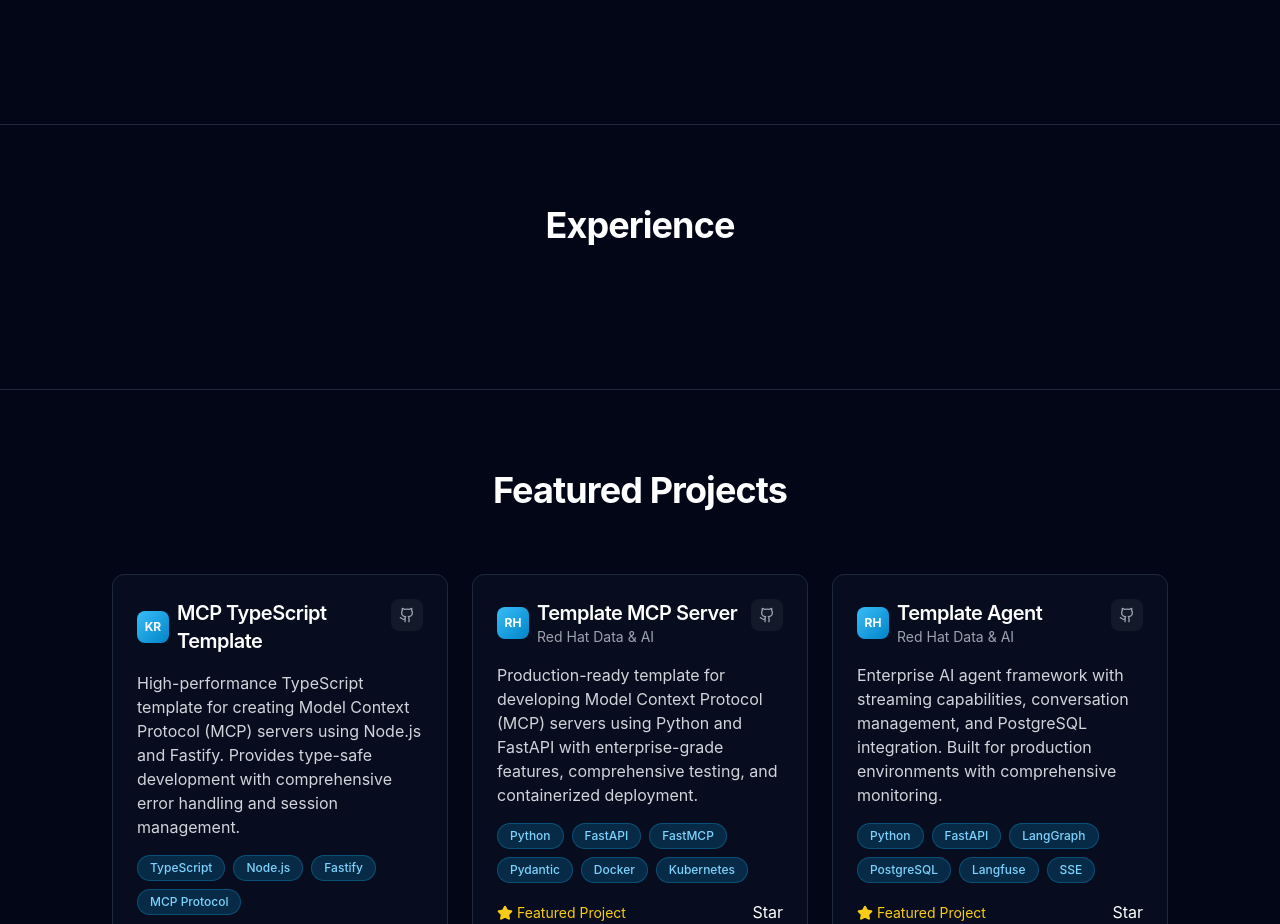
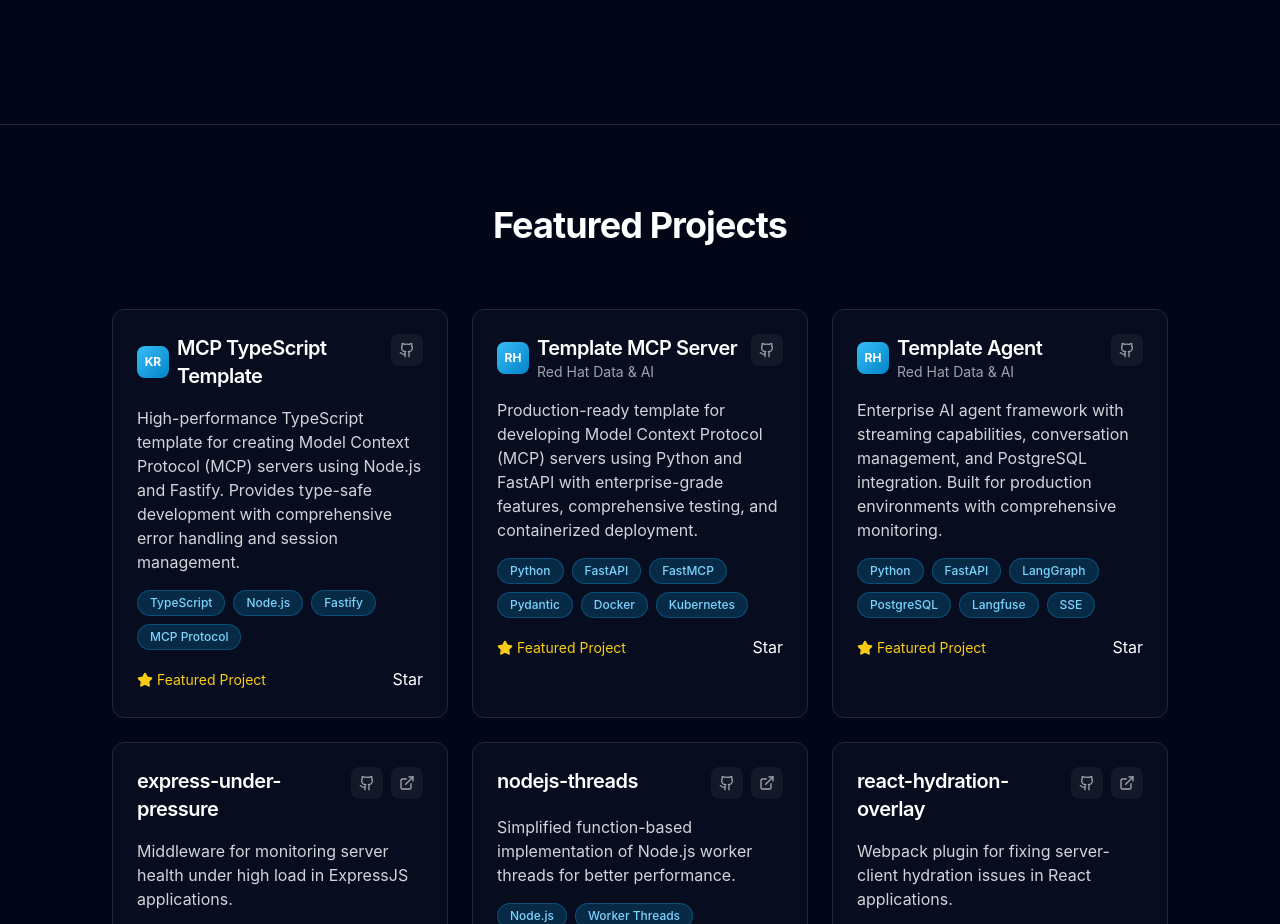
Before and after one commit to karankraina/karankraina, a Next.js app: page / in a window 1280 px wide. Shown: the part 1900-2824 px from the top of the page. Built offline with nearby package versions, Linux system fonts and the light colour scheme.

Commit message:
Remove Experience Section from index.jsx
Removed the Experience Section from the index page.

```diff
--- a/pages/index.jsx
+++ b/pages/index.jsx
@@ -266,21 +266,6 @@ export default function Home() {
         </div>
       </section>
 
-      {/* Experience Section - Clean Timeline */}
-      <section id="experience" className="py-20 border-t border-slate-800">
-        <div className="container-custom">
-          <motion.h2
-            className="text-3xl md:text-4xl font-bold text-center mb-16 text-white"
-            initial={{ opacity: 0, y: 20 }}
-            whileInView={{ opacity: 1, y: 0 }}
-            transition={{ duration: 0.5 }}
-            viewport={{ once: true }}
-          >
-            Experience
-          </motion.h2>
-        </div>
-      </section>
-
       {/* Projects Section */}
       <section id="projects" className="py-20 border-t border-slate-800">
         <div className="container-custom">
```
